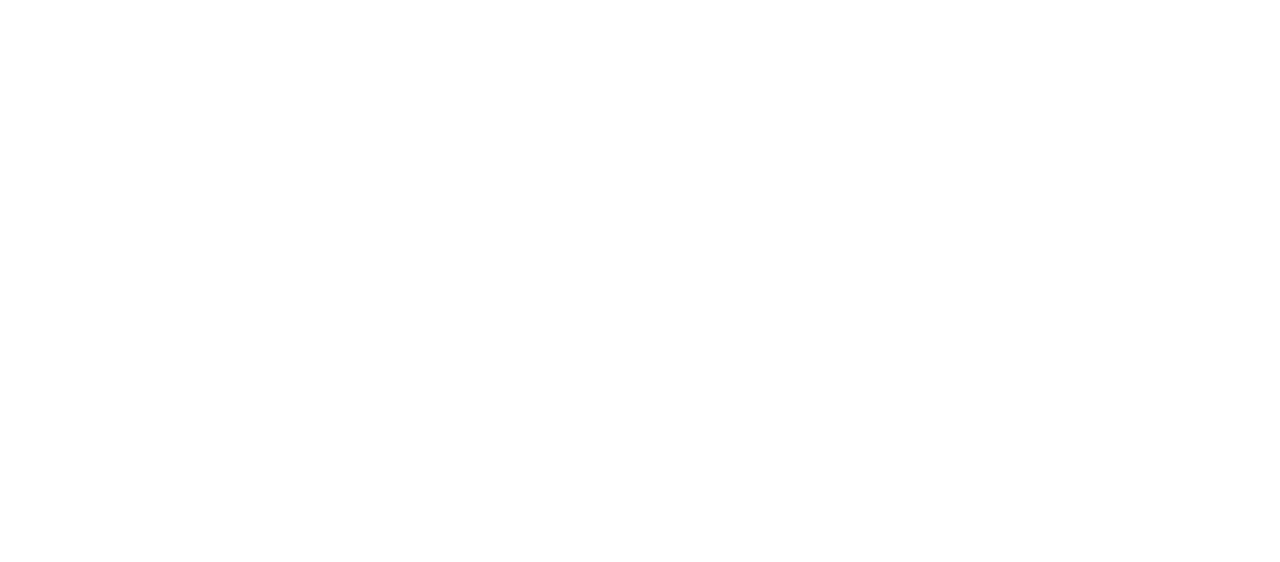
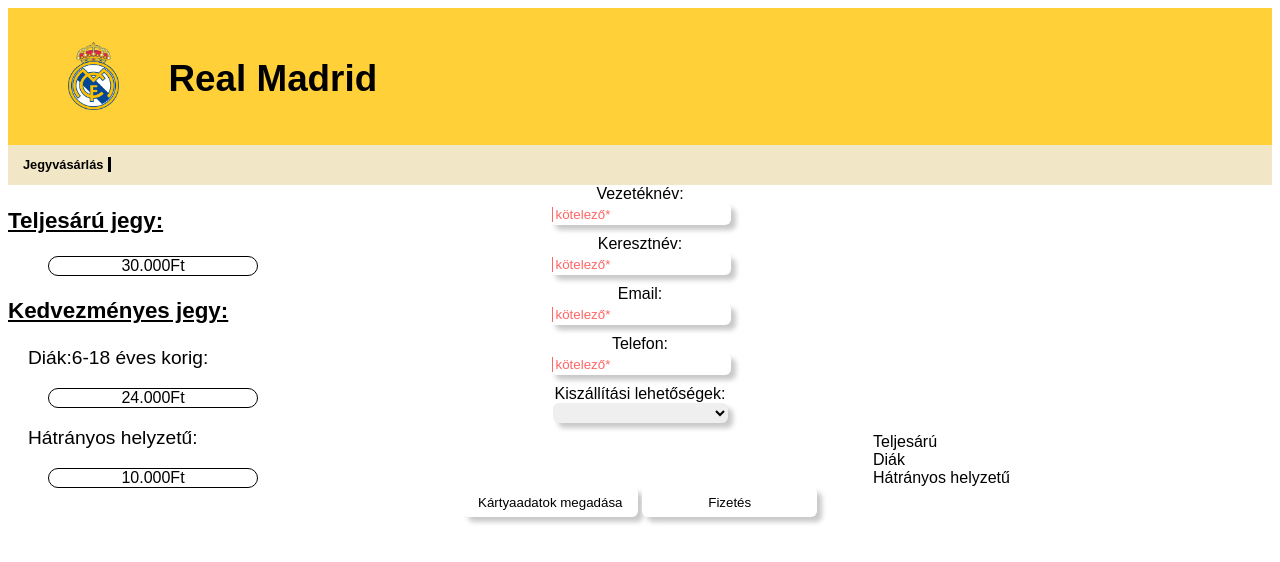
Before and after one commit to nemethbalazs32/Real-Madrid, a plain HTML site: page jegyvasarlas2.html in a window 1280 px wide. Drawn offline with Linux system fonts and the light colour scheme.

Commit message:
jegyvasarlas2modositva

```diff
--- a/jegyvasarlas2.html
+++ b/jegyvasarlas2.html
@@ -1,11 +1,66 @@
 <!DOCTYPE html>
-<html lang="en">
+<html lang="hu">
+
 <head>
     <meta charset="UTF-8">
     <meta name="viewport" content="width=device-width, initial-scale=1.0">
-    <title>Document</title>
+    <title>Jegyvásárlás</title>
+    <link rel="stylesheet" href="style.css">
 </head>
+
 <body>
 
+    <div class="felirat">
+        <img class="logo" src="Képek/Real_Madrid_CF.svg.png" alt="">
+        <a href="index.html">
+            <h1 id="real">Real Madrid</h1>
+        </a>
+    </div>
+    <div class="felsok2">
+        <p id="felsok2real">Jegyvásárlás</p>
+    </div>
+    <div class="definelist">
+        <dl>
+            <p id="dl">Teljesárú jegy:</p>
+            <dd id="dd">30.000Ft</dd>
+            <p id="dl">Kedvezményes jegy:</p>
+            <dt>
+                <p id="dt">Diák:6-18 éves korig:</p>
+            </dt>
+            <dd id="dd">24.000Ft</dd>
+            <dt>
+                <p id="dt">Hátrányos helyzetű:</p>
+            <dd id="dd">10.000Ft</dd>
+            </dt>
+        </dl>
+    </div>
+
+
+    <div class="form">
+        <form action="">
+            <label for="vezeteknev">Vezetéknév:</label><br>
+            <input type="text" name="vezeteknev" id="vezeteknev" placeholder="kötelező*"> <br>
+            <label for="keresztnev">Keresztnév:</label> <br>
+            <input type="text" name="keresztnev" id="keresztnev" placeholder="kötelező*"> <br>
+            <label for="email">Email:</label><br>
+            <input type="text" name="email" id="email" placeholder="kötelező*"><br>
+            <label for="tel">Telefon:</label><br>
+            <input type="number" name="tel" id="tel" placeholder="kötelező*"><br>
+            <label for="modok">Kiszállítási lehetőségek:</label><br>
+            <select name="modok" id="modok">
+                <option value="" placeholder="kötelező*"></option>
+                <option value="hazhozszallitas">Házhozszállítás</option>
+                <option value="emailbenkuldes"> Email-ben küldés</option>
+            </select><br>
+            <div style="text-align: left; margin-left: 865px;">
+                <input type="radio" name="teljesaru" id="teljesaru" value="Teljesárú" class="radio"><label for="teljesaru">Teljesárú</label><br>
+                <input type="radio" name="diak" id="diak" value="Diák" class="radio"><label for="diak">Diák</label><br>
+                <input type="radio" name="fogyi" id="fogyi" value="Hátrányos" class="radio"><label for="fogyi">Hátrányos helyzetű</label><br>
+            </div>
+            <input type="button" name="kartya" id="kartya" value="Kártyaadatok megadása">
+            <input type="button" name="fizetes" id="fizetes" value="Fizetés">
+        </form>
+    </div>
 </body>
+
 </html>
--- a/style.css
+++ b/style.css
@@ -1,15 +1,12 @@
 body {
     font-family: sans-serif;
-
 }
 
 h1 {
     margin-left: 20px;
     font-size: 2.3em;
-    font-family: sans-serif;
     margin-top: 50px;
 }
-
 
 .logo {
     width: 4%;
@@ -18,7 +15,6 @@ h1 {
     display: flex;
     margin-right: 30px;
     margin-top: 20px;
-
 }
 
 .felirat {
@@ -28,7 +24,6 @@ h1 {
     justify-content: flex-start;
     padding-bottom: 20px;
     transition: transform 0.2s ease, background-color 0.2s ease;
-
 }
 
 #csapat,
@@ -36,7 +31,6 @@ h1 {
 #trofeak {
     border: 2px solid #fcc200;
     transition: transform 0.2s ease, background-color 0.2s ease;
-
 }
 
 .felsok {
@@ -276,7 +270,6 @@ table {
     border-radius: 110px;
     border: 10px solid white;
 }
-
 .elsosor {
     color: white;
     position: relative;
@@ -289,7 +282,6 @@ table {
     left: 55px;
     top: 5px;
 }
-
 .masodiksor {
     color: white;
     position: absolute;
@@ -305,6 +297,86 @@ table {
 #stadionfelirat {
     text-align: center;
 }
-#stadionlink{
+
+#stadionlink {
     color: white;
 }
+
+.form {
+    text-align: center;
+    position: relative;
+    z-index: 2;
+}
+
+::placeholder {
+    color: rgba(255, 0, 0, 0.603);
+    border-left: 1px solid rgba(255, 0, 0, 0.603);
+    padding-left: 3px;
+}
+input[type="text"],
+input[type="number"]{
+    border: 0px;
+    border-radius: 6px;
+    box-shadow: 5px 5px 5px rgb(201, 201, 201);
+    margin-bottom: 10px;
+    height: 20px;
+}
+select{
+    border: 0px;
+    border-radius: 6px;
+    box-shadow: 5px 5px 5px rgb(201, 201, 201);
+    margin-bottom: 10px;
+    height: 20px;
+    width: 175px;
+}
+input[type="text"]:hover{
+    transform: scale(1.1);
+}
+input[type="button"]{
+    width: 175px;
+    height: 30px;
+    background-color: white;
+    border: 0;
+    border-radius: 6px;
+    box-shadow: 5px 5px 5px rgb(201, 201, 201);
+}
+input[type="button"]:hover{
+    transform: scale(1.1);
+}
+#dd{
+    font-weight: 1.0em;
+    border: 1px solid black;
+    text-align: center;
+    border-radius: 10px;
+}
+#dt{
+    font-weight: 500;
+    font-size: 1.2em;
+    margin-left: 20px;
+}
+#dl{
+    font-weight: bold;
+    font-size: 1.4em;
+    text-decoration: underline;
+}
+.definelist{
+    width: 250px;
+    position: absolute;
+}
+.radio{
+display: inline-block;
+padding: 10px 20px;
+margin: 5px;
+border: 2px solid black;
+border-radius: 20px;
+cursor: pointer;
+transition: background-color 0.3s, border-color 0.3s;
+}
+input[type="radio"]{
+    display: none;
+}
+input[type="radio"]:checked, .custom-radio{
+    background-color: #ffd037;
+    color: white;
+
+}
```
Also changed, not shown: jegyek.html (+2 -2 lines), jegyvasarlas.html (+9 -2 lines).
